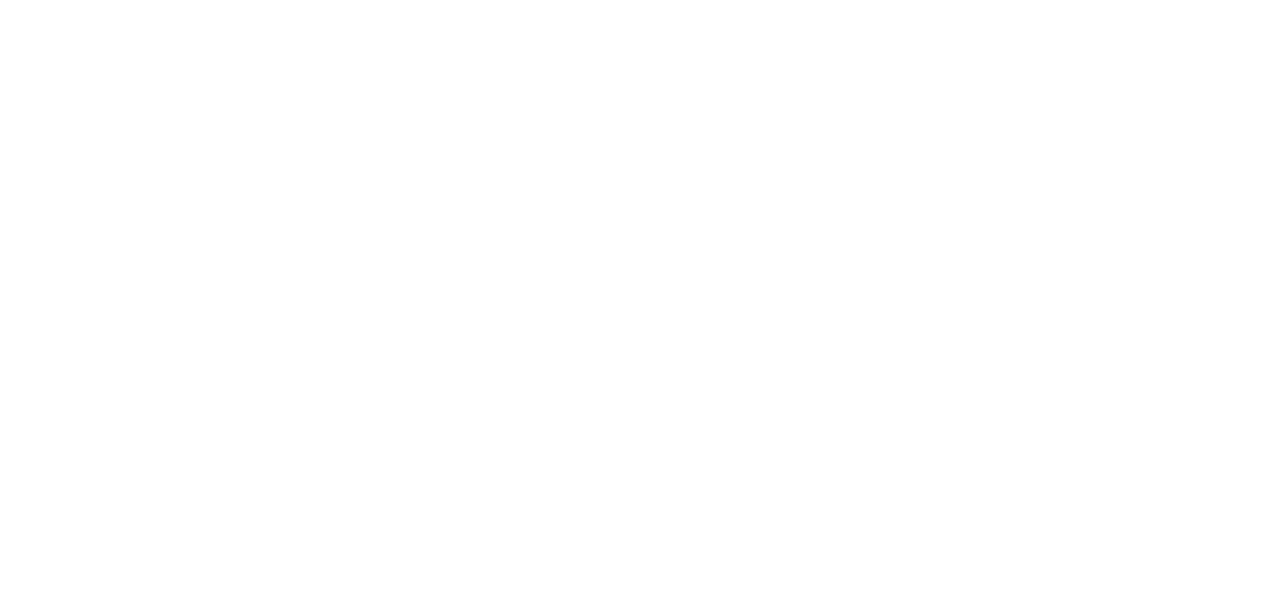
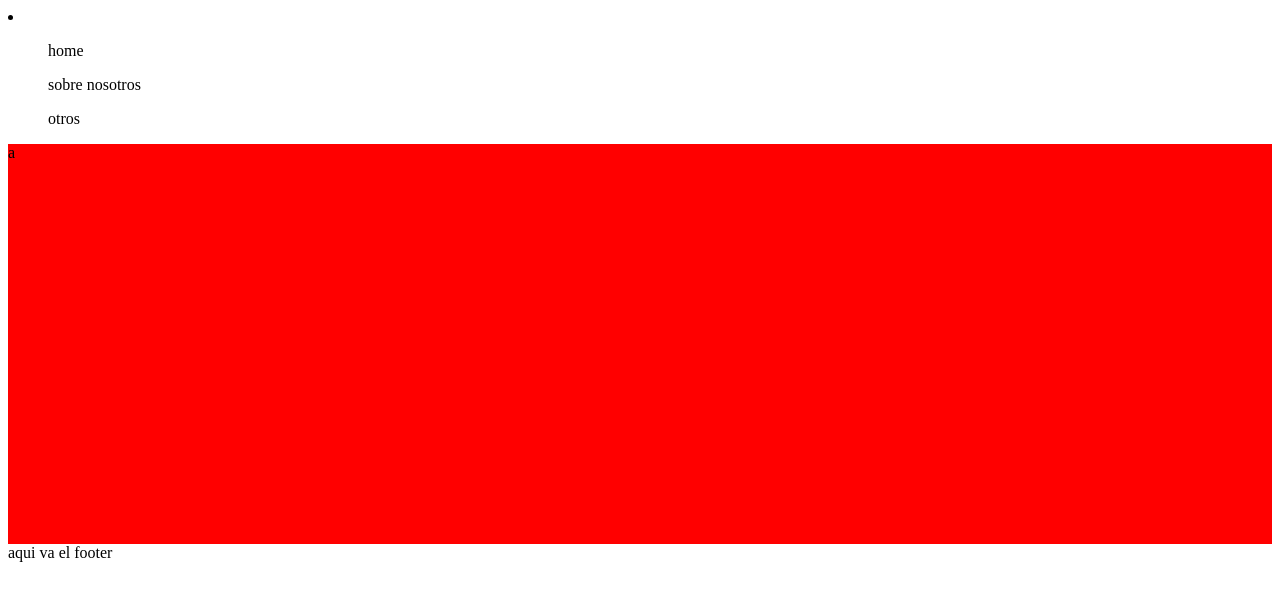
Before and after one commit to pau0455/sintesis, a plain HTML site: page index.html in a window 1280 px wide. Drawn offline with Linux system fonts and the light colour scheme.

Commit message:
Add files via upload

```diff
--- a/index.html
+++ b/index.html
@@ -1,3 +1,4 @@
+
 <!DOCTYPE html>
 <html>
     <head>
@@ -7,6 +8,22 @@
         <link rel="stylesheet" href="fontawesome/css/all.min.css">
     </head>
     <body>
-
+        <div>
+            <li>
+                <ul>
+                    <p>home</p>
+                </ul>
+                <ul>
+                    <p>sobre nosotros</p>
+                </ul>
+                <ul>
+                    <p>otros</p>
+                </ul>
+            </li>
+        </div>
+        <div class="carrusel">a</div>
+        <div class="footer">
+            aqui va el footer
+        </div>
     </body>
 </html>
--- a/style.css
+++ b/style.css
@@ -1 +1,10 @@
 * {box-sizing: border-box  ;}
+
+.carrusel {
+    position: relative;
+    width: 100%;
+    height: 400px;
+    background-color: red;
+    padding: 0;
+    border: 0;
+}
```
Also changed, not shown: footer.html (added), header.html (added).
